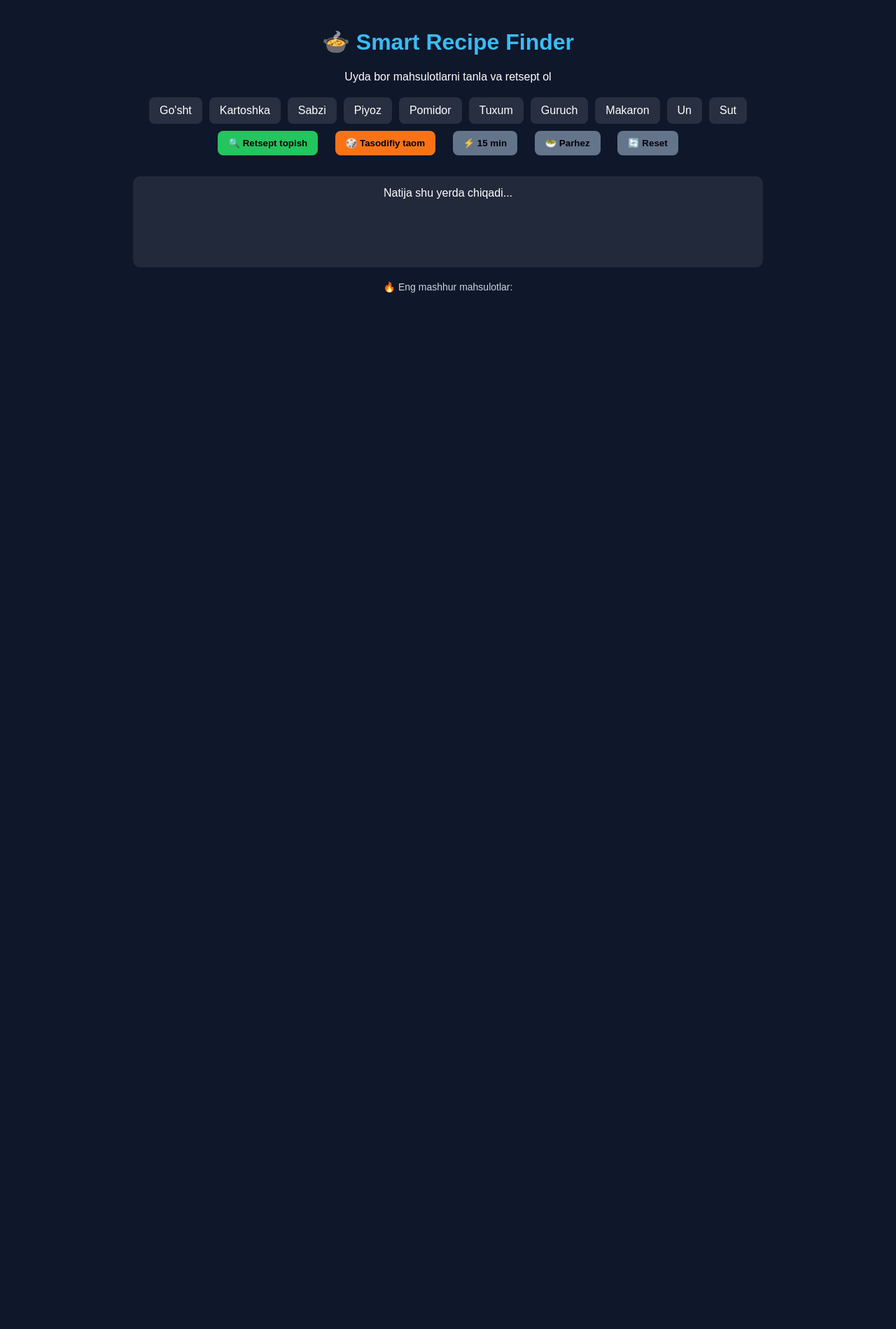
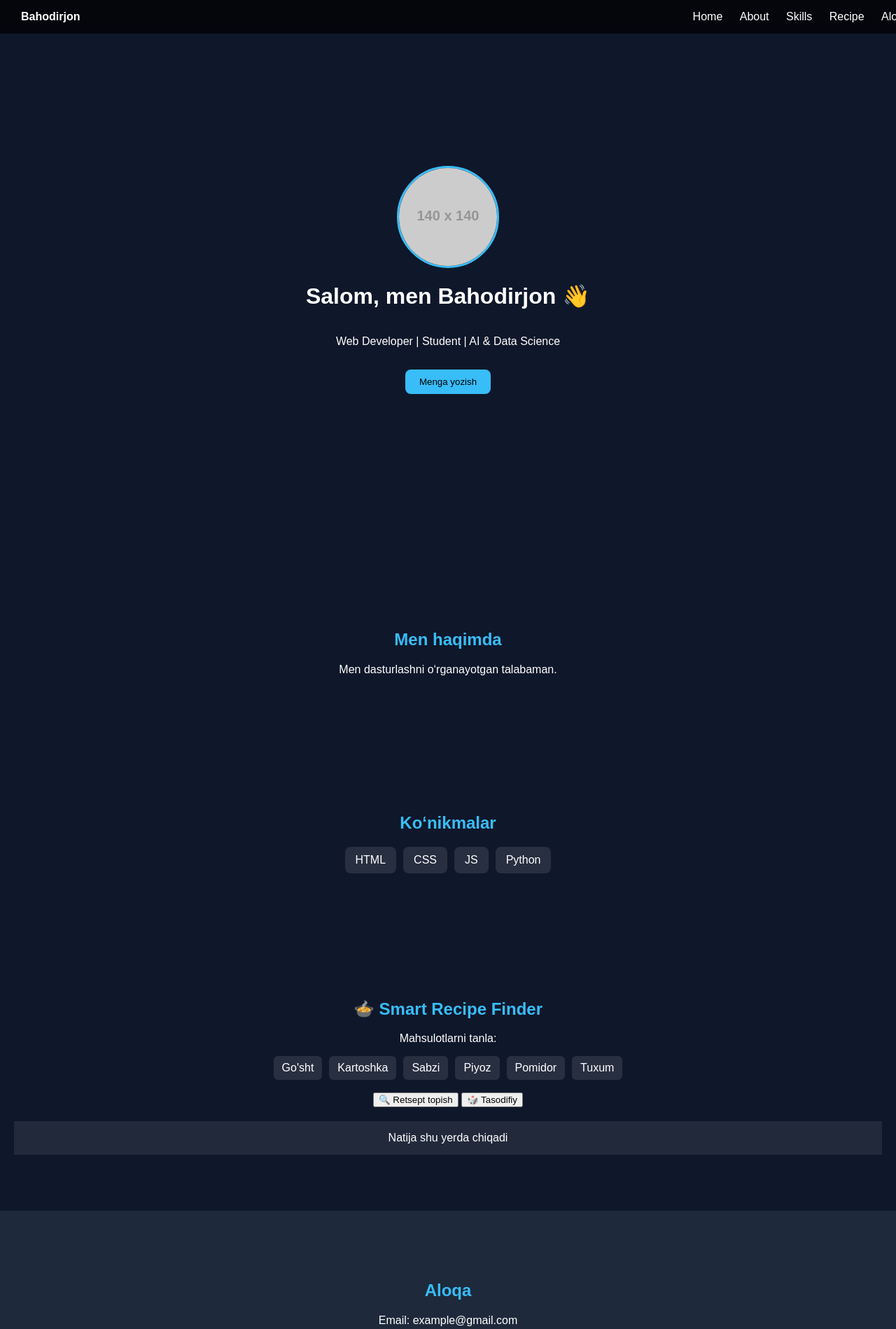
Before and after one commit to Mahammadrasulov/bahodirxon, a plain HTML site: page index.html in a window 1280 px wide. Shown: the top 1899 px of the page at 70% size. Before the commit the page ends 800 px from the top, so only its background shows below. Drawn offline with Linux system fonts and the light colour scheme; placeholder pictures from the web are drawn by us.

Commit message:
Update index.html

```diff
--- a/index.html
+++ b/index.html
@@ -3,257 +3,240 @@
 <head>
 <meta charset="UTF-8">
 <meta name="viewport" content="width=device-width, initial-scale=1.0">
-<title>Smart Recipe Finder</title>
+<title>Bahodirjon | Smart Portfolio</title>
 
 <style>
 body{
+    margin:0;
     font-family:Arial;
     background:#0f172a;
     color:white;
-    text-align:center;
-    margin:0;
-    padding:20px;
+    scroll-behavior:smooth;
 }
 
-h1{color:#38bdf8;}
-
-.container{
-    max-width:900px;
-    margin:auto;
+/* NAV */
+nav{
+    position:fixed;
+    top:0;
+    width:100%;
+    background:rgba(0,0,0,0.7);
+    display:flex;
+    justify-content:space-between;
+    padding:15px 30px;
+    z-index:1000;
 }
 
-/* PRODUCTS */
+nav a{
+    color:white;
+    margin:0 10px;
+    text-decoration:none;
+}
+
+nav a:hover{color:#38bdf8}
+
+/* HERO */
+.hero{
+    height:100vh;
+    display:flex;
+    flex-direction:column;
+    justify-content:center;
+    align-items:center;
+    text-align:center;
+}
+
+.hero img{
+    width:140px;
+    border-radius:50%;
+    border:3px solid #38bdf8;
+}
+
+.btn{
+    margin-top:15px;
+    padding:10px 20px;
+    border:none;
+    background:#38bdf8;
+    cursor:pointer;
+    border-radius:8px;
+}
+
+/* SECTIONS */
+section{
+    padding:80px 20px;
+    text-align:center;
+}
+
+h2{color:#38bdf8}
+
+/* SKILLS */
+.skills{
+    display:flex;
+    justify-content:center;
+    flex-wrap:wrap;
+    gap:10px;
+}
+
+.skill{
+    background:rgba(255,255,255,0.1);
+    padding:10px 15px;
+    border-radius:8px;
+}
+
+/* RECIPE */
 #products{
     display:flex;
     flex-wrap:wrap;
     justify-content:center;
     gap:10px;
-    margin-top:20px;
 }
 
 .product{
-    padding:10px 15px;
     background:rgba(255,255,255,0.1);
-    border-radius:8px;
+    padding:8px 12px;
+    border-radius:6px;
     cursor:pointer;
-    transition:0.3s;
-    user-select:none;
 }
 
-.product:hover{
-    transform:scale(1.05);
-}
+.selected{background:#38bdf8;color:black;}
 
-.selected{
-    background:#38bdf8;
-    color:black;
-}
-
-/* BUTTONS */
-button{
-    margin:10px;
-    padding:10px 15px;
-    border:none;
-    border-radius:8px;
-    cursor:pointer;
-    font-weight:bold;
-}
-
-#find{
-    background:#22c55e;
-}
-
-#random{
-    background:#f97316;
-}
-
-.filter{
-    background:#64748b;
-}
-
-/* RESULT */
 #result{
     margin-top:20px;
     padding:15px;
     background:rgba(255,255,255,0.08);
-    border-radius:10px;
-    min-height:100px;
 }
 
-/* POPULAR */
-#popular{
-    margin-top:20px;
-    font-size:14px;
-    color:#cbd5e1;
+/* CONTACT */
+.contact{
+    background:#1e293b;
+}
+
+footer{
+    text-align:center;
+    padding:20px;
+    background:black;
 }
 </style>
 </head>
 
 <body>
 
-<h1>🍲 Smart Recipe Finder</h1>
-<p>Uyda bor mahsulotlarni tanla va retsept ol</p>
+<!-- NAV -->
+<nav>
+    <div><b>Bahodirjon</b></div>
+    <div>
+        <a href="#home">Home</a>
+        <a href="#about">About</a>
+        <a href="#skills">Skills</a>
+        <a href="#recipe">Recipe</a>
+        <a href="#contact">Aloqa</a>
+    </div>
+</nav>
 
-<div class="container">
+<!-- HERO -->
+<div class="hero" id="home">
+    <img src="https://via.placeholder.com/140">
+    <h1>Salom, men Bahodirjon 👋</h1>
+    <p>Web Developer | Student | AI & Data Science</p>
+    <button class="btn" onclick="alert('Telegram: @bahodirjon')">Menga yozish</button>
+</div>
 
-<!-- PRODUCTS -->
+<!-- ABOUT -->
+<section id="about">
+<h2>Men haqimda</h2>
+<p>Men dasturlashni o‘rganayotgan talabaman.</p>
+</section>
+
+<!-- SKILLS -->
+<section id="skills">
+<h2>Ko‘nikmalar</h2>
+<div class="skills">
+<div class="skill">HTML</div>
+<div class="skill">CSS</div>
+<div class="skill">JS</div>
+<div class="skill">Python</div>
+</div>
+</section>
+
+<!-- RECIPE -->
+<section id="recipe">
+<h2>🍲 Smart Recipe Finder</h2>
+
+<p>Mahsulotlarni tanla:</p>
+
 <div id="products"></div>
 
-<!-- BUTTONS -->
-<div>
-    <button id="find">🔍 Retsept topish</button>
-    <button id="random">🎲 Tasodifiy taom</button>
-    <button class="filter" onclick="filterFast()">⚡ 15 min</button>
-    <button class="filter" onclick="filterDiet()">🥗 Parhez</button>
-    <button class="filter" onclick="resetFilter()">🔄 Reset</button>
-</div>
+<br>
 
-<!-- RESULT -->
-<div id="result">Natija shu yerda chiqadi...</div>
+<button onclick="find()">🔍 Retsept topish</button>
+<button onclick="randomRecipe()">🎲 Tasodifiy</button>
 
-<!-- POPULAR -->
-<div id="popular">Eng ko‘p tanlangan mahsulotlar shu yerda chiqadi</div>
+<div id="result">Natija shu yerda chiqadi</div>
+</section>
 
-</div>
+<!-- CONTACT (O‘CHIRILMAGAN!) -->
+<section id="contact" class="contact">
+<h2>Aloqa</h2>
+<p>Email: example@gmail.com</p>
+<p>Telegram: @bahodirjon</p>
+</section>
+
+<footer>
+© 2026 Bahodirjon
+</footer>
 
 <script>
-// PRODUCTS
-let products = ["Go'sht","Kartoshka","Sabzi","Piyoz","Pomidor","Tuxum","Guruch","Makaron","Un","Sut"];
 
-// RECIPES DATABASE
+let products = ["Go'sht","Kartoshka","Sabzi","Piyoz","Pomidor","Tuxum"];
+
 let recipes = [
-{
-name:"Qovurilgan kartoshka",
-items:["Kartoshka","Piyoz"],
-time:15,
-diet:true,
-desc:"Kartoshkani to‘g‘rab qovuriladi, piyoz qo‘shiladi."
-},
-{
-name:"Kartoshkali omlet",
-items:["Kartoshka","Tuxum"],
-time:10,
-diet:true,
-desc:"Tuxum va kartoshka aralashtirib qovuriladi."
-},
-{
-name:"Makaron go‘sht bilan",
-items:["Makaron","Go'sht","Piyoz"],
-time:25,
-diet:false,
-desc:"Go‘sht va piyoz qovurilib, makaron bilan aralashtiriladi."
-},
-{
-name:"Sabzavotli salat",
-items:["Pomidor","Sabzi","Piyoz"],
-time:10,
-diet:true,
-desc:"Barcha sabzavotlar to‘g‘raladi va aralashtiriladi."
-},
-{
-name:"Guruchli ovqat",
-items:["Guruch","Go'sht","Sabzi"],
-time:30,
-diet:false,
-desc:"Guruch go‘sht va sabzi bilan pishiriladi."
-}
+{name:"Kartoshkali omlet",items:["Kartoshka","Tuxum"],desc:"10 daqiqa"},
+{name:"Qovurilgan kartoshka",items:["Kartoshka","Piyoz"],desc:"15 daqiqa"},
+{name:"Sabzavot salat",items:["Pomidor","Sabzi","Piyoz"],desc:"10 daqiqa"}
 ];
 
-// POPULAR STORAGE
-let popularity = JSON.parse(localStorage.getItem("pop")) || {};
-
-// CREATE UI
 let selected = [];
 
-function renderProducts(){
-let container = document.getElementById("products");
-container.innerHTML = "";
+function render(){
+let box = document.getElementById("products");
+box.innerHTML = "";
 
-products
-.sort((a,b)=> (popularity[b]||0)-(popularity[a]||0))
-.forEach(p=>{
-    let div = document.createElement("div");
-    div.className = "product";
-    div.innerText = p;
+products.forEach(p=>{
+let d = document.createElement("div");
+d.className = "product";
+if(selected.includes(p)) d.classList.add("selected");
 
-    if(selected.includes(p)) div.classList.add("selected");
+d.innerText = p;
 
-    div.onclick = ()=>{
-        if(selected.includes(p)){
-            selected = selected.filter(x=>x!==p);
-        }else{
-            selected.push(p);
-            popularity[p] = (popularity[p]||0)+1;
-            localStorage.setItem("pop", JSON.stringify(popularity));
-        }
-        renderProducts();
-        updatePopular();
-    };
+d.onclick = ()=>{
+if(selected.includes(p)){
+selected = selected.filter(x=>x!==p);
+}else{
+selected.push(p);
+}
+render();
+}
 
-    container.appendChild(div);
+box.appendChild(d);
 });
 }
 
-function findRecipe(list){
-let result = recipes.filter(r =>
-    list.every(i => r.items.includes(i))
+function find(){
+let res = recipes.filter(r =>
+selected.every(i => r.items.includes(i))
 );
 
-if(result.length===0){
-document.getElementById("result").innerHTML = "❌ Retsept topilmadi";
-return;
+document.getElementById("result").innerHTML =
+res.length ? res.map(r=>`<h3>${r.name}</h3><p>${r.desc}</p>`).join("")
+: "❌ Retsept topilmadi";
 }
 
-document.getElementById("result").innerHTML =
-result.map(r=>`
-<h3>${r.name}</h3>
-<p>⏱ ${r.time} daqiqa</p>
-<p>${r.desc}</p>
-<hr>
-`).join("");
-}
-
-document.getElementById("find").onclick = ()=>{
-findRecipe(selected);
-};
-
-document.getElementById("random").onclick = ()=>{
+function randomRecipe(){
 let r = recipes[Math.floor(Math.random()*recipes.length)];
 document.getElementById("result").innerHTML =
 `<h3>${r.name}</h3><p>${r.desc}</p>`;
-};
-
-// FILTERS
-function filterFast(){
-let fast = recipes.filter(r=>r.time<=15);
-document.getElementById("result").innerHTML =
-fast.map(r=>`<h3>${r.name}</h3><p>${r.desc}</p>`).join("");
 }
 
-function filterDiet(){
-let diet = recipes.filter(r=>r.diet);
-document.getElementById("result").innerHTML =
-diet.map(r=>`<h3>${r.name}</h3><p>${r.desc}</p>`).join("");
-}
+render();
 
-function resetFilter(){
-document.getElementById("result").innerHTML = "Natija shu yerda chiqadi...";
-}
-
-// POPULAR DISPLAY
-function updatePopular(){
-let sorted = Object.entries(popularity)
-.sort((a,b)=>b[1]-a[1])
-.map(x=>x[0])
-.slice(0,5);
-
-document.getElementById("popular").innerHTML =
-"🔥 Eng mashhur mahsulotlar: " + sorted.join(", ");
-}
-
-// INIT
-renderProducts();
-updatePopular();
 </script>
 
 </body>
```
